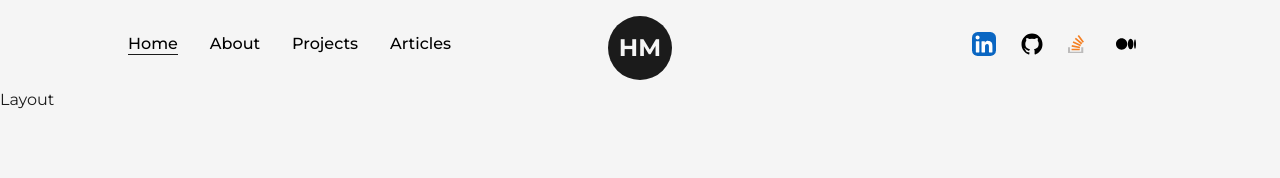
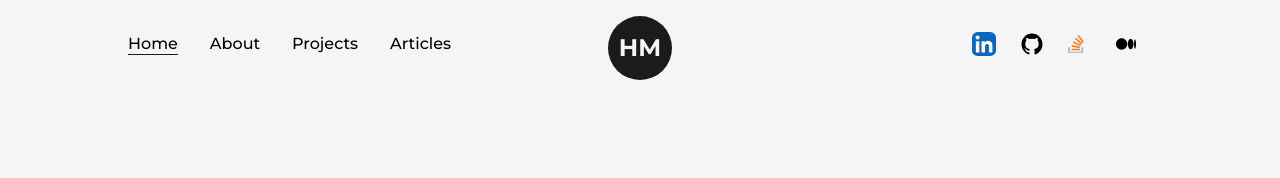
Before and after one commit to hmalindu1/next-portfolio, a Next.js app: page / in a window 1280 px wide. Shown: the top 178 px of the page. Built offline with nearby package versions, Linux system fonts and the light colour scheme.

Commit message:
Class names and children components imported

```diff
--- a/src/components/Layout.js
+++ b/src/components/Layout.js
@@ -1,9 +1,9 @@
-import React from 'react'
+import React from "react";
 
-const Layout = () => {
-  return (
-    <div>Layout</div>
-  )
-}
+const Layout = ({ children, className = "" }) => {
+  return <div className={`${className}`}>
+    {children}
+  </div>;
+};
 
-export default Layout
+export default Layout;
```
